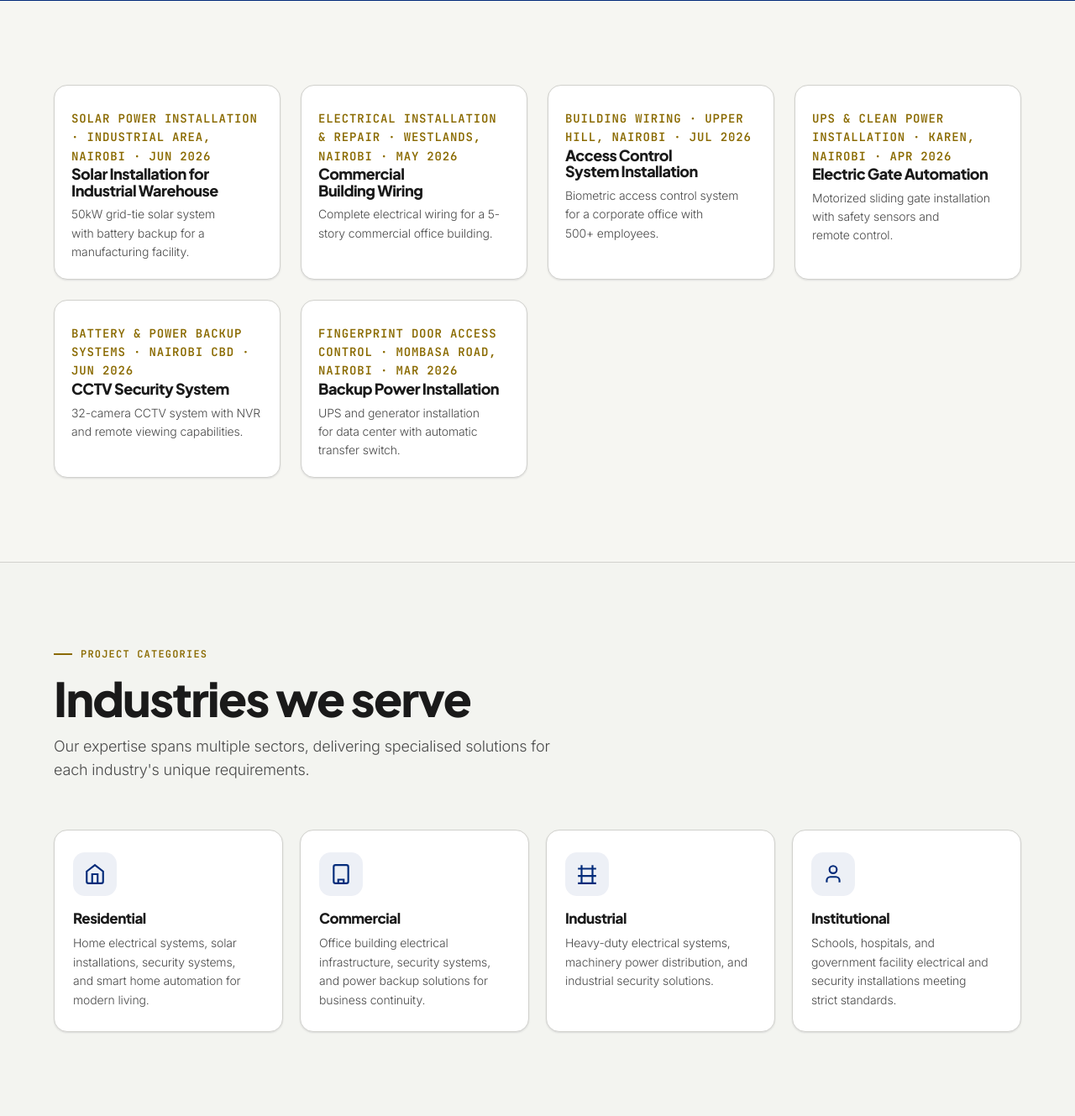
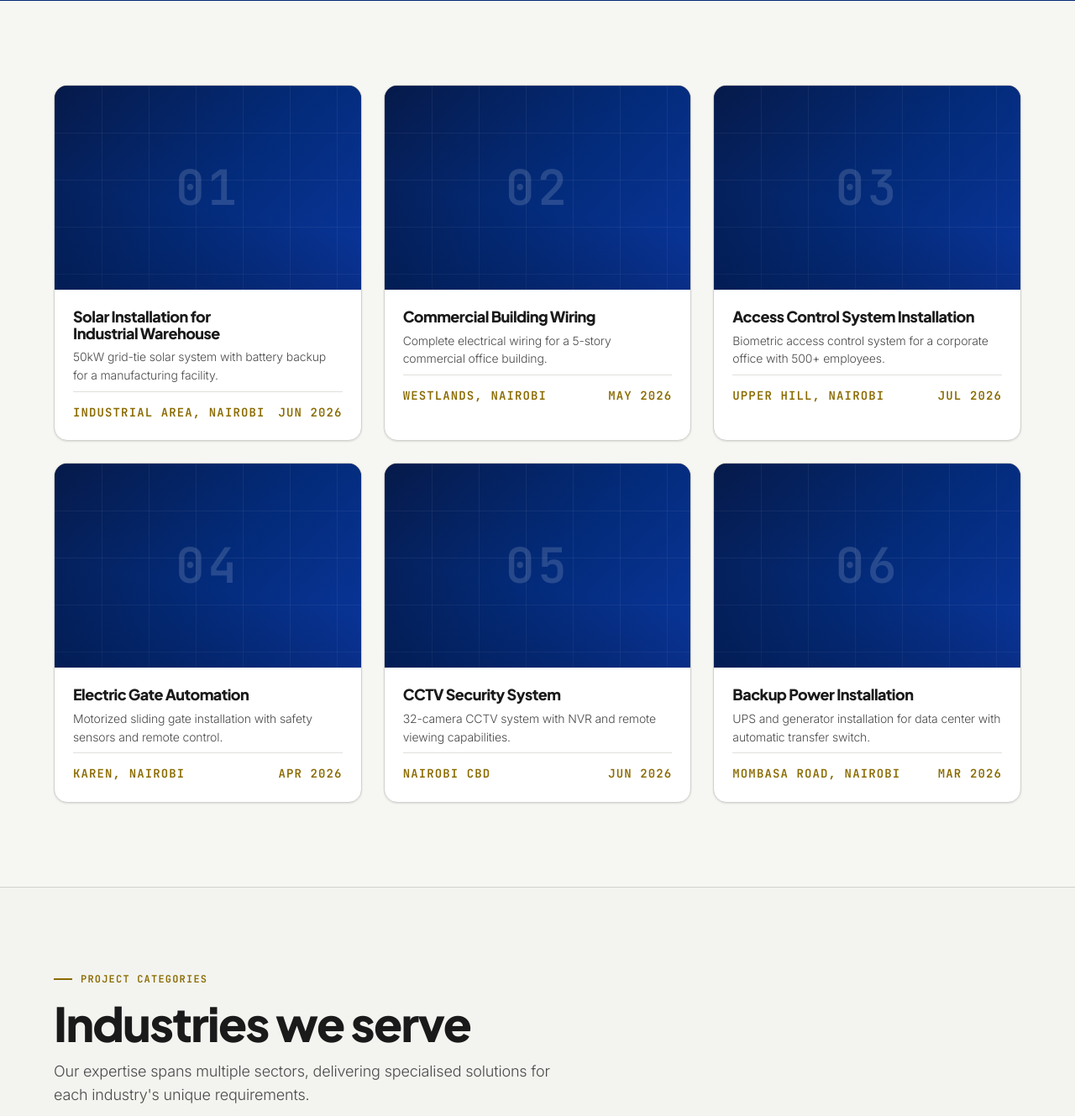
Before and after one commit to qatradersv-ctrl/voltpro, a Django app: page /work/ in a window 1280 px wide. Shown: the part 1232-2561 px from the top of the page at 84% size. Run offline with Django 5.2, Linux system fonts and the light colour scheme; data comes from the database, SQL or seed files in the repository.

Commit message:
Rebuild the work gallery tile and grade the hero figure
The gallery tiles were a spec line, a title and a paragraph on bare card.
They now lead with a 3:2 media field carrying a numbered blueprint plate
(placeholder until the job is photographed), then title, two-line summary,
and a hairline footer with site and handover month. Nothing is borrowed
from the linked service record.

The hero figure was re-graded to match real site photography: filmic
roll-off, navy-keyed split tone, shallow DOF on the far worker, halation
and grain.

Email config switches to info@voltpro.co.ke.

```diff
--- a/core/models.py
+++ b/core/models.py
@@ -104,6 +104,17 @@ class Project(models.Model):
 
     def __str__(self):
         return self.title
+
+    @property
+    def cover_image_url(self):
+        """The job's own photograph, or an empty string so the card can show its
+        placeholder plate. A project never borrows another record's photo."""
+        if not self.image:
+            return ""
+        try:
+            return self.image.url
+        except Exception:
+            return ""
 
 
 class Testimonial(models.Model):
@@ -374,7 +385,7 @@ class SiteConfiguration(models.Model):
         help_text="Contact email address displayed on the site"
     )
     technician_email = models.EmailField(
-        default='warrenm@voltpro.co.ke',
+        default='info@voltpro.co.ke',
         help_text="Technician email address for receiving quote notifications"
     )
 
--- a/static/core/css/style.css
+++ b/static/core/css/style.css
@@ -3052,3 +3052,55 @@ p{ text-wrap: pretty; }
   .hero > .wrap{ order: 1; }
   .hero-figure{ order: 2; position: static; display: block; height: auto; width: min(78%, 430px); margin: 26px auto 0; }
 }
+
+
+/* =========================================================
+   PASS 15 - the work gallery.
+   The tiles were a spec line, a title and a paragraph on a bare card. They
+   now lead with the job's own 3:2 photograph, then title, then a two-line
+   summary, with the location and handover date pushed down to a hairline
+   footer. No project is photographed yet, so the media block also carries a
+   numbered plate behind the image: it is what shows while a job has no photo
+   of its own, and it borrows nothing from the linked service.
+   ========================================================= */
+.gallery-grid{ grid-template-columns: repeat(3, 1fr); gap: 26px; }
+.gallery-item{ display: flex; flex-direction: column; }
+.gallery-media{
+  flex: none; position: relative; aspect-ratio: 3 / 2;
+  background-color: var(--ink); background-image: var(--grad-navy);
+}
+.gallery-image{ position: relative; object-position: center 38%; }
+.gallery-plate{
+  position: absolute; inset: 0; display: grid; place-items: center;
+  font-family: var(--font-mono); font-size: 58px; font-weight: 600; letter-spacing: .06em;
+  color: rgba(232, 238, 251, .16);
+}
+/* the shimmer is a loading state; a plate is not loading, so it keeps the same
+   blueprint texture the navy bands use. The .js prefix is what outranks the
+   shimmer rule's own .js selector. */
+.js .gallery-media:not(:has(img)){
+  animation: none;
+  background-image:
+    linear-gradient(rgba(255,255,255,.055) 1px, transparent 1px),
+    linear-gradient(90deg, rgba(255,255,255,.055) 1px, transparent 1px),
+    var(--grad-navy);
+  background-size: 56px 56px, 56px 56px, auto;
+}
+.gallery-info{ flex: 1 1 auto; display: flex; flex-direction: column; padding: 20px 22px 22px; }
+.gallery-info h3{ margin-top: 2px; }
+.gallery-summary{
+  font-size: 14px; line-height: 1.55; color: var(--text-muted); margin: 9px 0 0;
+  display: -webkit-box; -webkit-box-orient: vertical; -webkit-line-clamp: 2; overflow: hidden;
+}
+/* the meta row reads as a footer: it sits under a hairline, pinned to the base
+   of the tile so a short summary cannot leave the dates floating. The place and
+   the handover month face each other across it, and the date never breaks. */
+.gallery-spec{
+  margin: auto 0 0; padding-top: 13px; border-top: 1px solid var(--line-bright);
+  font-size: 11px; letter-spacing: .08em;
+  display: flex; flex-wrap: wrap; justify-content: space-between; gap: 4px 14px;
+}
+.gallery-spec-date{ margin-left: auto; white-space: nowrap; }
+@media (max-width: 980px){ .gallery-grid{ grid-template-columns: repeat(2, 1fr); } }
+@media (max-width: 640px){ .gallery-grid{ gap: 16px; } .gallery-info{ padding: 16px; } }
+@media (max-width: 560px){ .gallery-grid{ grid-template-columns: 1fr; } }
--- /dev/null
+++ b/templates/core/_project_card.html
@@ -0,0 +1,37 @@
+{% comment %}
+Usage: {% include "core/_project_card.html" with project=project %}
+{% endcomment %}
+<article class="gallery-item">
+  {% if project.video %}
+  <div class="gallery-media">
+    <video controls muted preload="metadata" class="gallery-video">
+      <source src="{{ project.video.url }}" type="video/mp4">
+    </video>
+  </div>
+  {% else %}
+  <div class="gallery-media">
+    <span class="gallery-plate" aria-hidden="true">{{ forloop.counter|stringformat:"02d" }}</span>
+    {% if project.cover_image_url %}
+    <img
+      src="{{ project.cover_image_url }}"
+      alt="{{ project.title }}"
+      class="gallery-image"
+      loading="lazy"
+      decoding="async"
+      fetchpriority="low"
+      onerror="this.remove();"
+    >
+    {% endif %}
+  </div>
+  {% endif %}
+  <div class="gallery-info">
+    <h3>{{ project.title }}</h3>
+    {% if project.summary %}<p class="gallery-summary">{{ project.summary }}</p>{% endif %}
+    {% if project.location or project.completed_on %}
+    <p class="gallery-spec">
+      {% if project.location %}<span>{{ project.location }}</span>{% endif %}
+      {% if project.completed_on %}<span class="gallery-spec-date">{{ project.completed_on|date:"M Y" }}</span>{% endif %}
+    </p>
+    {% endif %}
+  </div>
+</article>
--- a/templates/core/work.html
+++ b/templates/core/work.html
@@ -55,26 +55,7 @@
   <div class="wrap">
     <div class="gallery-grid">
       {% for project in projects %}
-      <div class="gallery-item">
-        {% if project.video %}
-        <div class="gallery-media">
-          <video controls muted preload="metadata" class="gallery-video">
-            <source src="{{ project.video.url }}" type="video/mp4">
-          </video>
-        </div>
-        {% elif project.image %}
-        <div class="gallery-media">
-          <img src="{{ project.image.url }}" alt="{{ project.title }}" class="gallery-image" loading="lazy" decoding="async">
-        </div>
-        {% endif %}
-        <div class="gallery-info">
-          <p class="gallery-spec">
-            {% if project.service %}{{ project.service.title }}{% endif %}{% if project.location %} &middot; {{ project.location }}{% endif %}{% if project.completed_on %} &middot; {{ project.completed_on|date:"M Y" }}{% endif %}
-          </p>
-          <h3>{{ project.title }}</h3>
-          {% if project.summary %}<p>{{ project.summary }}</p>{% endif %}
-        </div>
-      </div>
+        {% include "core/_project_card.html" with project=project %}
       {% empty %}
       <div class="empty-state">
         <p>No projects to display yet. Check back soon to see our latest work!</p>
--- a/voltpro/settings.py
+++ b/voltpro/settings.py
@@ -222,10 +222,10 @@ EMAIL_BACKEND = 'django.core.mail.backends.smtp.EmailBackend'
 EMAIL_HOST = 'smtp.hmailplus.com'
 EMAIL_PORT = 587
 EMAIL_USE_TLS = True
-EMAIL_HOST_USER = 'warrenm@voltpro.co.ke'
+EMAIL_HOST_USER = 'info@voltpro.co.ke'
 EMAIL_HOST_PASSWORD = 'Blessed@2026'
-DEFAULT_FROM_EMAIL = 'warrenm@voltpro.co.ke'
-CONTACT_EMAIL = 'warrenm@voltpro.co.ke'
+DEFAULT_FROM_EMAIL = 'info@voltpro.co.ke'
+CONTACT_EMAIL = 'info@voltpro.co.ke'
 # https://docs.djangoproject.com/en/6.1/topics/email/#topic-email-configuration
 
 MAILERS = {
```
Also changed, not shown: templates/core/home.html (+1 -17 lines), core/migrations/0032_alter_siteconfiguration_technician_email.py (added), static/core/images/hero-figure.webp.
